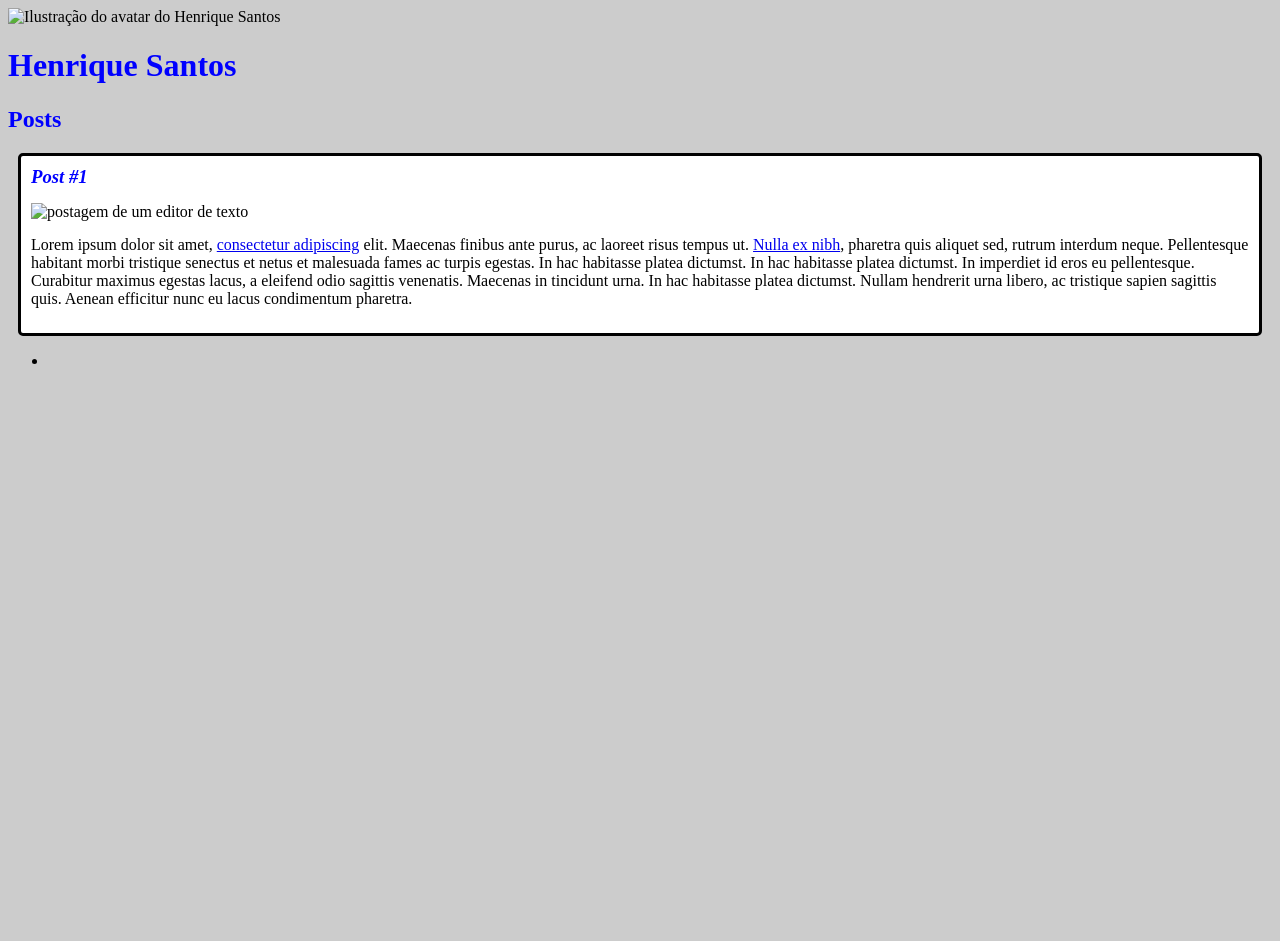
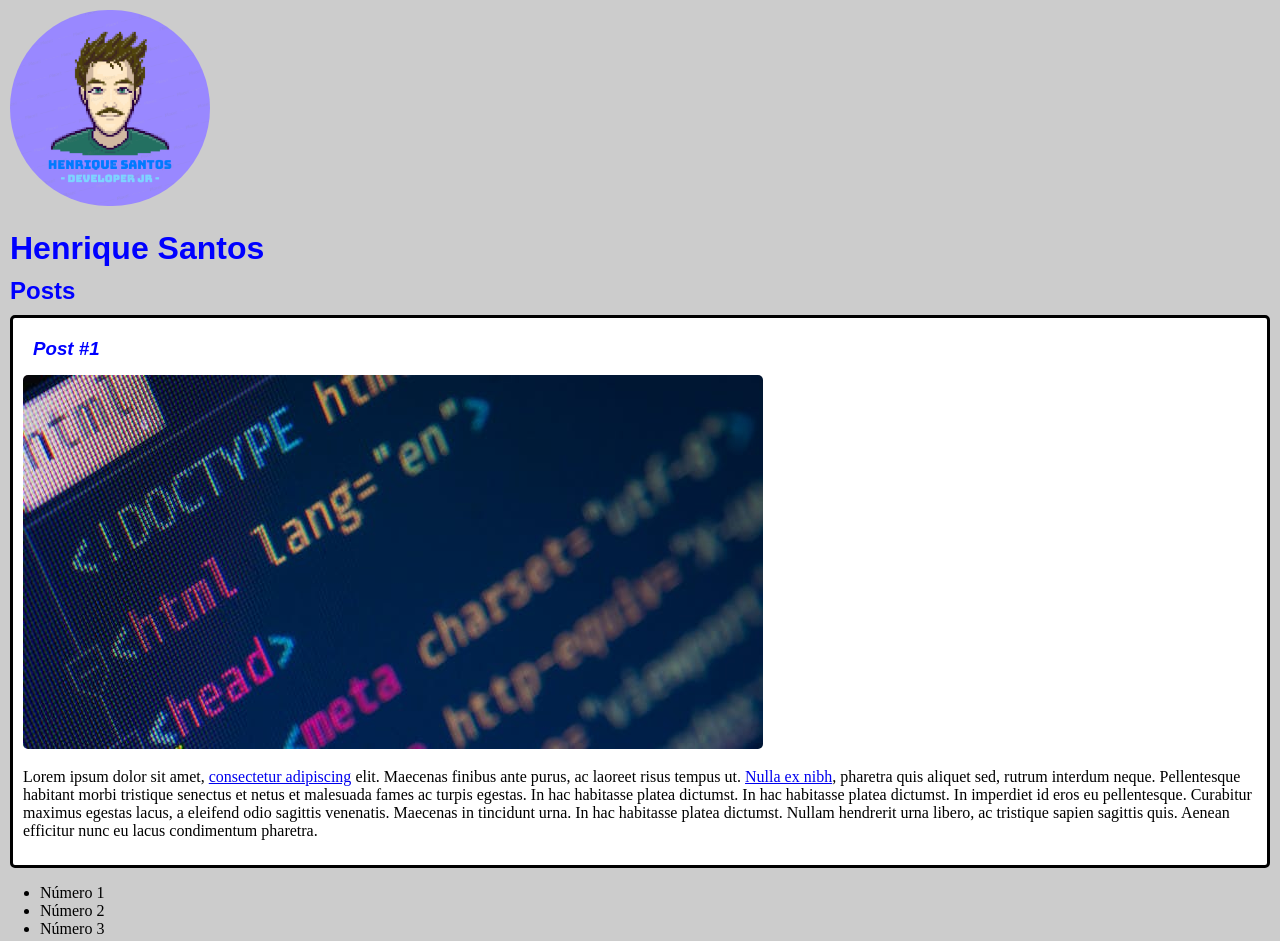
Before and after one commit to HsDeveloper07/dio_inter-frontend, a plain HTML site: page Introdução ao html5, css3/index.html in a window 1280 px wide. Before the commit the page ends 800 px from the top, so only its background shows below. Drawn offline with Linux system fonts and the light colour scheme.

Commit message:
exercitando e modificando a index

```diff
--- a/Introdução ao html5, css3/index.html
+++ b/Introdução ao html5, css3/index.html
@@ -7,7 +7,7 @@
     </head>
     <body>
         <header>
-            <img src="img/Avatar.png" alt="Ilustração do avatar do Henrique Santos">
+            <img src="imagens/Avatar.png" class="avatar" alt="Ilustração do avatar do Henrique Santos">
             <h1 id="title">Henrique Santos</h1>
         </header>
         <section>
@@ -17,7 +17,7 @@
             <article class="post">
                 <header>
                     <h3 class="post_title">Post #1</h3>
-                    <img src="postagem.jpg" alt="postagem de um editor de texto" class="post_image">
+                    <img src="imagens/postagem.jpg" alt="postagem de um editor de texto" class="post_image">
                 </header>
                 <p class="post_content">
                     Lorem ipsum dolor sit amet, <a href="https://receitas.globo.com/strogonoff-de-frango-simples-4fbe8cc656ec5b3c9801b7e5.ghtml" target="blank">consectetur adipiscing</a> elit. Maecenas finibus ante purus, ac laoreet risus tempus ut. <a href="mailto:hsantos@gmail.com">Nulla ex nibh</a>, pharetra quis aliquet sed, rutrum interdum neque. Pellentesque habitant morbi tristique senectus et netus et malesuada fames ac turpis egestas. In hac habitasse platea dictumst. In hac habitasse platea dictumst. In imperdiet id eros eu pellentesque. Curabitur maximus egestas lacus, a eleifend odio sagittis venenatis. Maecenas in tincidunt urna. In hac habitasse platea dictumst. Nullam hendrerit urna libero, ac tristique sapien sagittis quis. Aenean efficitur nunc eu lacus condimentum pharetra.
@@ -26,9 +26,9 @@
         </section>
         <footer>
             <ul>
-                <li>
-
-                </li>
+                <li>Número 1</li>
+                <li>Número 2</li>
+                <li>Número 3</li>
             </ul>
         </footer>
     </body>
--- a/Introdução ao html5, css3/style.css
+++ b/Introdução ao html5, css3/style.css
@@ -1,19 +1,28 @@
-body{
+body {
   background: #ccc;
+  margin: auto;
 }
 
-#title, .subtitle, .post_title{
+#title,.subtitle,.post_title {
+    font-family: sans-serif;
   color: blue;
+  margin: 10px;
 }
 
-.post_title{
+.avatar {
+  border-radius: 100px;
+  width: 200px;
+  margin: 10px;
+}
+
+.post_title {
   font-size: 16x;
   font-style: italic;
-    margin: 0;
+  margin: 10px;
   margin-bottom: 15px;
 }
 
-.post{
+.post {
   background: #fff;
   padding: 10px;
   border: 3px solid #000;
@@ -22,11 +31,12 @@ body{
   border-radius: 5px;
 }
 
-.post_content{
+.post_content {
   margin: 0;
   margin-bottom: 15px;
 }
 
-.post_image{
+.post_image {
   margin-bottom: 15px;
+  border-radius: 5px;
 }
```
Lines whose indentation alone changed are shown as unchanged.
